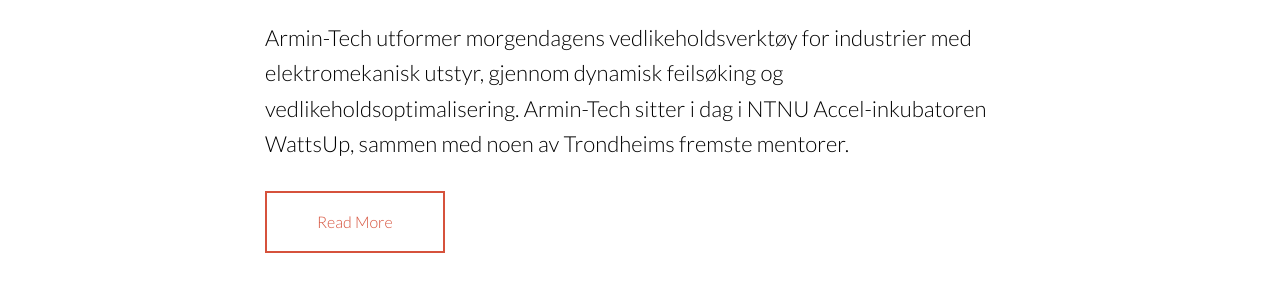
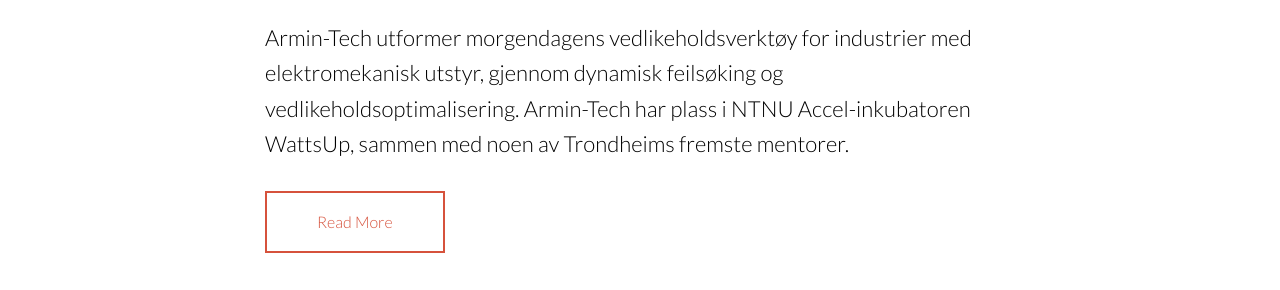
Before and after one commit to armin-tech/armin-tech, a Jekyll site: the page built from work-with-us/index.html, in a window 1280 px wide and 900 px high, scrolled down 805 px. Shown: the part 236-526 px from the top of the window. Built offline with Jekyll 4.4.1, drawn with Linux system fonts in a browser that asks for light colours; nearby versions of some CDN libraries; the list of posts is cut into pages by our own code.

Commit message:
Update 2017-05-30-market.md

```diff
--- a/_posts/2017-05-30-market.md
+++ b/_posts/2017-05-30-market.md
@@ -6,9 +6,9 @@
 image: /images/positions/market.jpg
 ---
 
-Armin-Tech utformer morgendagens vedlikeholdsverktøy for industrier med elektromekanisk utstyr, gjennom dynamisk feilsøking og vedlikeholdsoptimalisering. Armin-Tech sitter i dag i NTNU Accel-inkubatoren WattsUp, sammen med noen av Trondheims fremste mentorer.
+Armin-Tech utformer morgendagens vedlikeholdsverktøy for industrier med elektromekanisk utstyr, gjennom dynamisk feilsøking og vedlikeholdsoptimalisering. Armin-Tech har plass i NTNU Accel-inkubatoren WattsUp, sammen med noen av Trondheims fremste mentorer.
 
-**Vi er på jakt etter en løsningsorientert, initiativrik og ansvarlig markedsutvikler som vil bidra til å utvikle markeder for internasjonale milliardindustrier basert på Armin-Techs unike teknolgi.**
+**Vi er på jakt etter en løsningsorientert, initiativrik og ansvarlig markedsutvikler som vil bidra til å utvikle markeder for internasjonale milliardindustrier basert på Armin-Techs unike løsning for vedlikeholdsoptimalisering.**
 
 ### Ansvar og oppgaver
 Utvikle funksjonaliteten i vår softwareløsning i samarbeid med kunder over hele verden, herunder:
```
